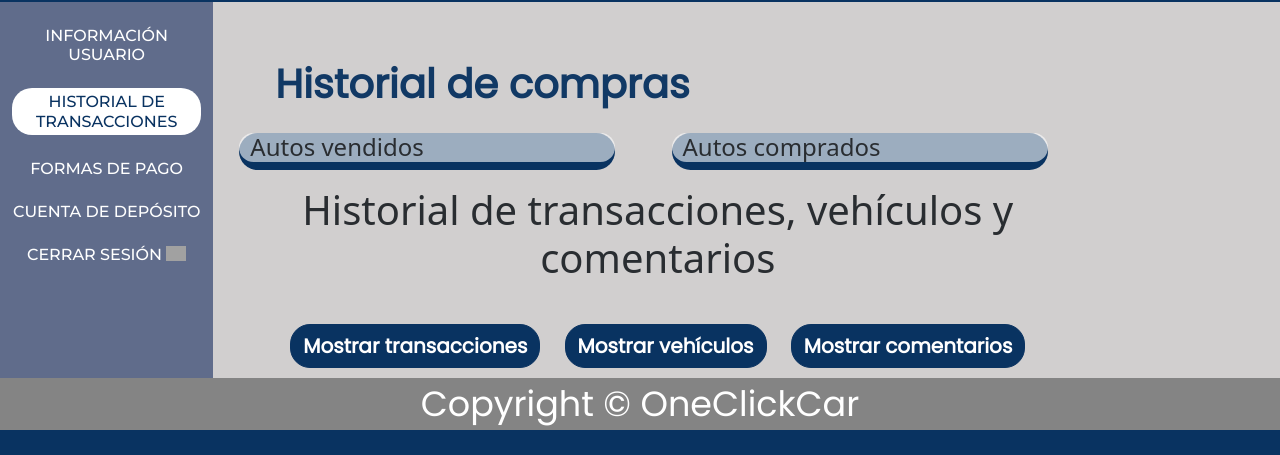
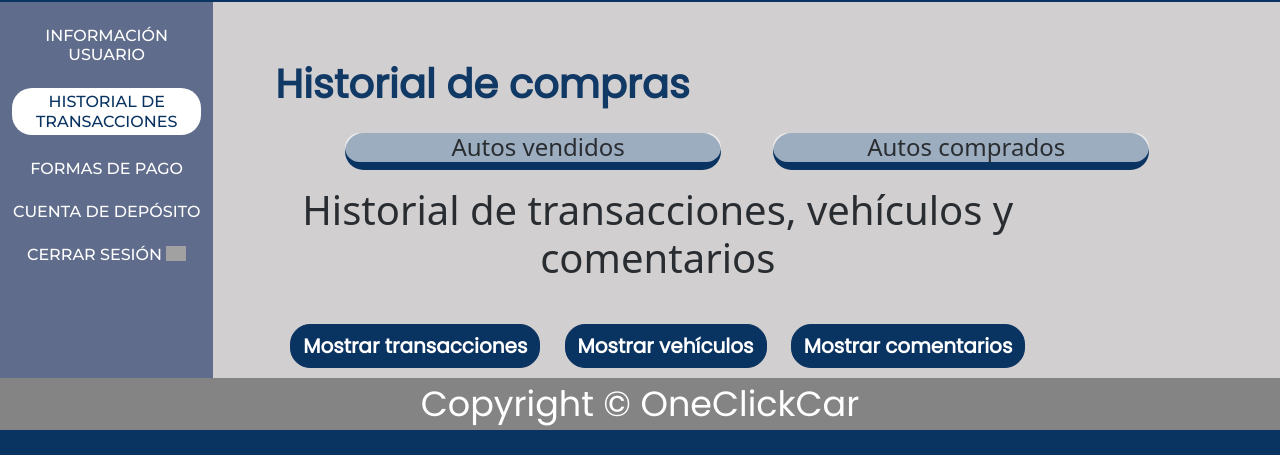
Before and after one commit to adrianlascurain/OneClickCar, a plain HTML site: page pages/purchase_history.html in a window 1280 px wide. Shown: the part 84-539 px from the top of the page. Drawn offline with nearby package versions, Linux system fonts and the light colour scheme; no server answers; grey boxes are pictures that could not be loaded.

Commit message:
change15

```diff
--- a/css/purchase_history.css
+++ b/css/purchase_history.css
@@ -273,7 +273,9 @@ hr {
     display: inline-block;
 
   }
-
+.containerCarousels{
+   display: flex; justify-content: center; align-items: center;
+}
   /* .carousel-control-prev,
   .carousel-control-next {
     width: 45px;
--- a/pages/purchase_history.html
+++ b/pages/purchase_history.html
@@ -62,15 +62,17 @@
           </div>
         <div class="col-sm-10 infoCenter" id="infoCliente">
           <h1 id="titleDepositAccount">Historial de compras</h1>
+          <div class="container containerCarousels">
           <div class="container containerCarousel">
             <div id="carouselSold" class="carousel slide">
-                <h4>Autos vendidos</h4>
+                <h4 class="text-center">Autos vendidos</h4>
             </div>
           </div>
           <div class="container containerCarousel">
             <div id="carouselBought" class="carousel slide">
-              <h4>Autos comprados</h4>
+              <h4 class="text-center">Autos comprados</h4>
             </div>
+          </div>
           </div>
           <div class="col-sm-10 infoCenter" id="headerAdmin">
             <h1 class="text-center" >Historial de transacciones, vehículos y comentarios</h1><br>
```
Also changed, not shown: js/purchase_history.js (+8 -8 lines).
